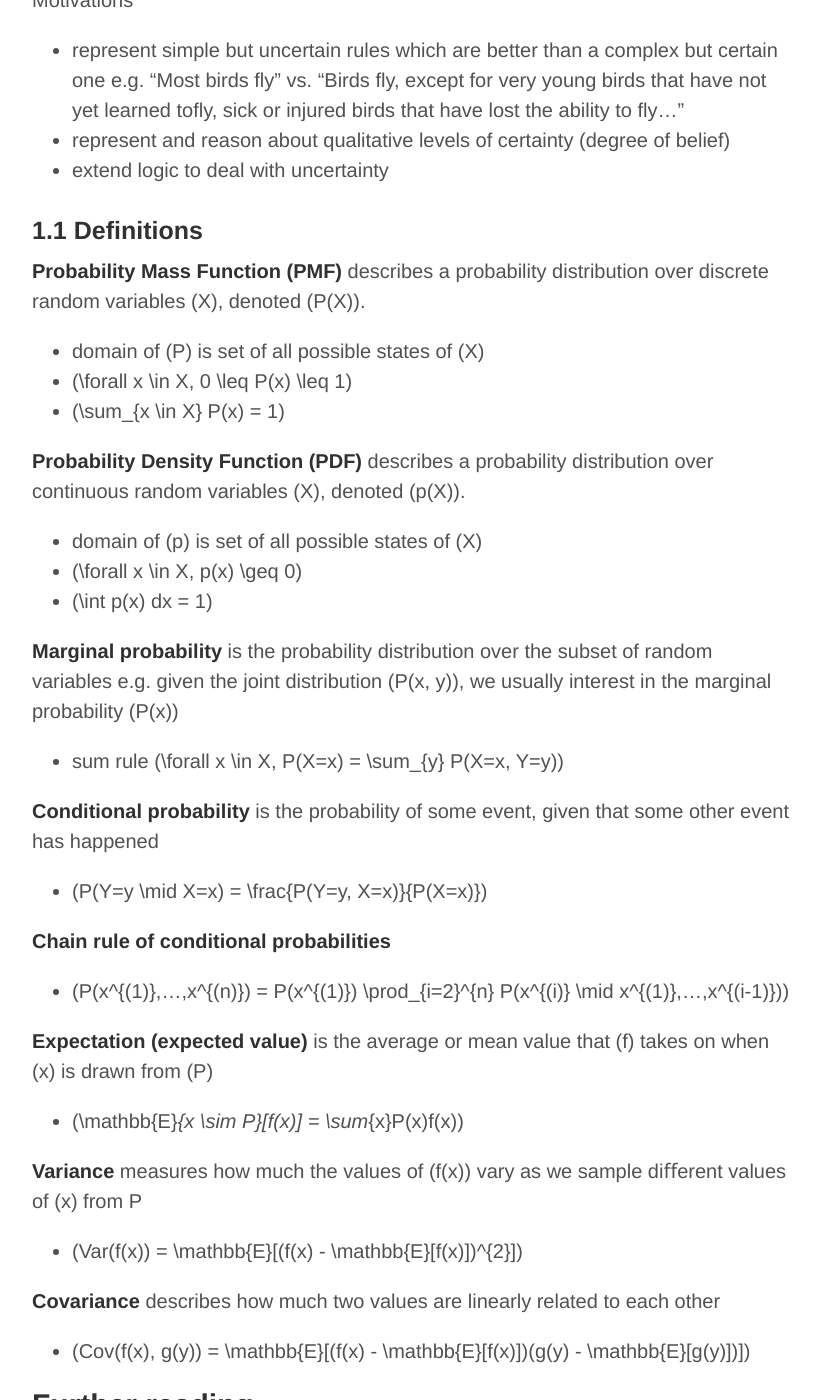
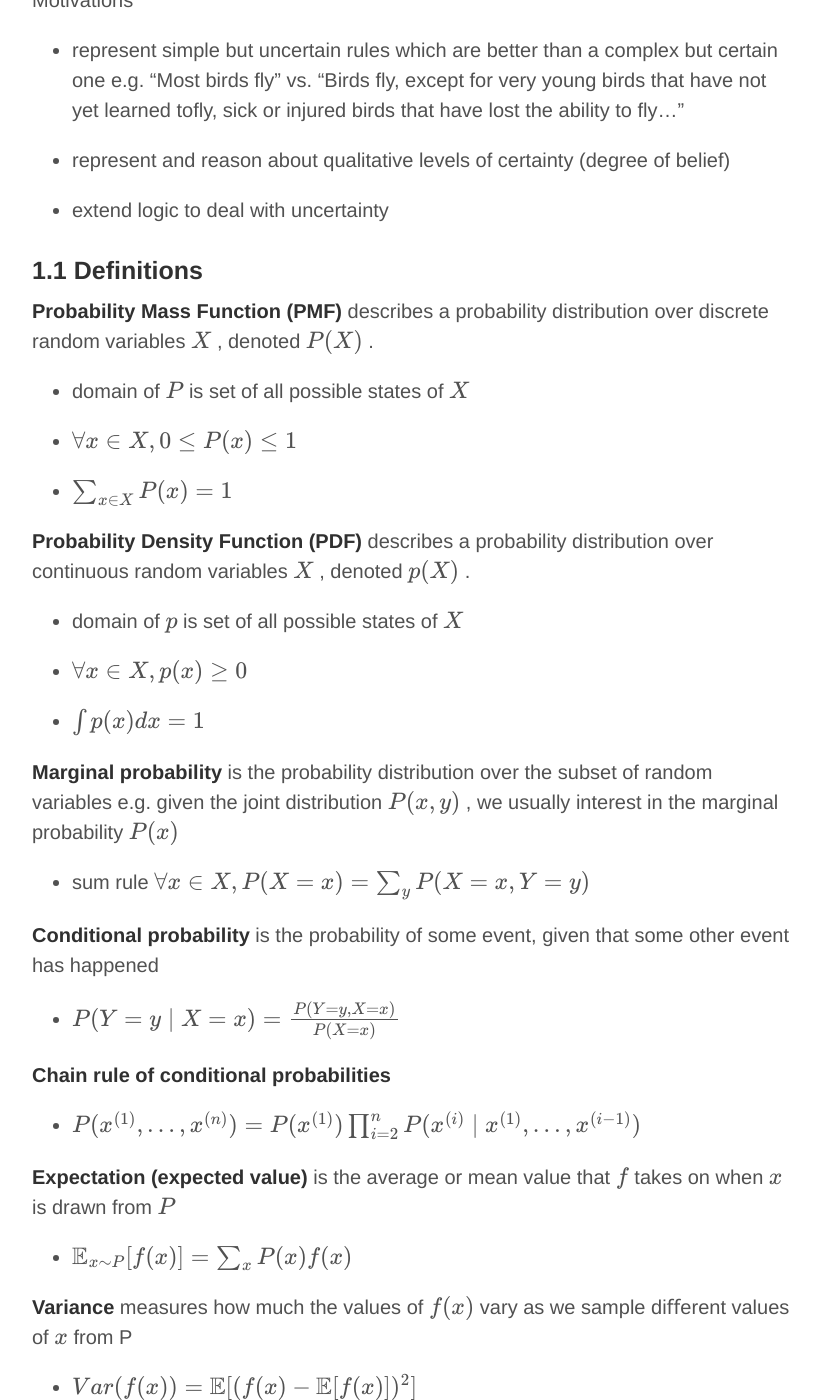
Before and after one commit to dl4vn/dl4vn.github.io, a Jekyll site: the page built from _posts/2016-12-22-A-review-of-probability-and-information-theory-for-deep-learning.md, in a window 1280 px wide and 1400 px high, scrolled down 762 px. Shown: the whole window, without its empty margins (228-1048 px from the left). Built offline with Jekyll 4.4.1, drawn with Linux system fonts in a browser that asks for light colours; our own code applies the rules of GitHub Pages for plain Markdown files; formulas are drawn with MathJax 3; part of the change alters nothing that is shown; some of the changed text lies outside the part shown.

```diff
--- a/_layouts/default.html
+++ b/_layouts/default.html
@@ -5,7 +5,18 @@
    <title>{{ page.title }} - {{ site.title }}</title>
    <link rel="stylesheet" type="text/css" href="{{ site.path }}/css/style.css" >
    <link rel="alternate" type="application/atom+xml" href="{{ site.path }}/feed.xml" title="News Feed">
-   <script src="https://cdn.mathjax.org/mathjax/latest/MathJax.js?config=TeX-AMS-MML_HTMLorMML" type="text/javascript"></script>
+   <script type="text/x-mathjax-config">
+      MathJax.Hub.Config({
+        tex2jax: {
+          inlineMath: [ ['$','$'], ["\\(","\\)"] ],
+          processEscapes: true
+        }
+      });
+   </script>
+
+   <script type="text/javascript"
+        src="http://cdn.mathjax.org/mathjax/latest/MathJax.js?config=TeX-AMS-MML_HTMLorMML">
+   </script>
 </head>
 <body>
 
--- a/_posts/2016-12-22-A-review-of-probability-and-information-theory-for-deep-learning.md
+++ b/_posts/2016-12-22-A-review-of-probability-and-information-theory-for-deep-learning.md
@@ -8,39 +8,56 @@ This note provides a quick glance to probability and information theory in their
 
 ## 1 Probability theory
 Motivations
+
 - represent simple but uncertain rules which are better than a complex but certain one e.g. "Most birds fly" vs. "Birds ﬂy, except for very young birds that have not yet learned toﬂy, sick or injured birds that have lost the ability to ﬂy..."
+
 - represent and reason about qualitative levels of certainty (degree of belief)
+
 - extend logic to deal with uncertainty
 
 ### 1.1 Definitions
-**Probability Mass Function (PMF)** describes a probability distribution over discrete random variables \(X\), denoted \(P(X)\).
-- domain of \(P\) is set of all possible states of \(X\)
-- \(\forall x \in X, 0 \leq P(x) \leq 1\)
-- \(\sum_{x \in X} P(x) = 1\)
+**Probability Mass Function (PMF)** describes a probability distribution over discrete random variables {% raw %} $X$ {% endraw %}, denoted {% raw %} $P(X)$ {% endraw %}.
 
-**Probability Density Function (PDF)** describes a probability distribution over continuous random variables \(X\), denoted \(p(X)\).
-- domain of \(p\) is set of all possible states of \(X\)
-- \(\forall x \in X, p(x) \geq 0\)
-- \(\int p(x) dx = 1\)
+- domain of {% raw %} $P$ {% endraw %} is set of all possible states of {% raw %} $X$ {% endraw %}
 
-**Marginal probability** is the probability distribution over the subset of random variables e.g. given the joint distribution \(P(x, y)\), we usually interest in the marginal probability \(P(x)\)
-- sum rule \(\forall x \in X, P(X=x) = \sum_{y} P(X=x, Y=y)\)
+- {% raw %} $\forall x \in X, 0 \leq P(x) \leq 1$ {% endraw %}
+
+- {% raw %} $\sum_{x \in X} P(x) = 1$ {% endraw %}
+
+**Probability Density Function (PDF)** describes a probability distribution over continuous random variables {% raw %} $X$ {% endraw %}, denoted {% raw %} $p(X)$ {% endraw %}.
+
+- domain of {% raw %} $p$ {% endraw %} is set of all possible states of {% raw %} $X$ {% endraw %}
+
+- {% raw %} $\forall x \in X, p(x) \geq 0$ {% endraw %}
+
+- {% raw %} $\int p(x) dx = 1$ {% endraw %}
+
+**Marginal probability** is the probability distribution over the subset of random variables e.g. given the joint distribution {% raw %} $P(x, y)$ {% endraw %}, we usually interest in the marginal probability {% raw %} $P(x)$ {% endraw %}
+
+- sum rule {% raw %} $\forall x \in X, P(X=x) = \sum_{y} P(X=x, Y=y)$ {% endraw %}
 
 **Conditional probability** is the probability of some event, given that some other event has happened
-- \(P(Y=y \mid X=x) = \frac{P(Y=y, X=x)}{P(X=x)}\)
+
+- {% raw %} $P(Y=y \mid X=x) = \frac{P(Y=y, X=x)}{P(X=x)}$ {% endraw %}
 
 **Chain rule of conditional probabilities**
-- \(P(x^{(1)},...,x^{(n)}) = P(x^{(1)}) \prod_{i=2}^{n} P(x^{(i)} \mid x^{(1)},...,x^{(i-1)})\)
 
-**Expectation (expected value)** is the average or mean value that \(f\) takes on when \(x\) is drawn from \(P\)
-- \(\mathbb{E}_{x \sim P}[f(x)] = \sum_{x}P(x)f(x)\)
+- {% raw %} $P(x^{(1)},...,x^{(n)}) = P(x^{(1)}) \prod_{i=2}^{n} P(x^{(i)} \mid x^{(1)},...,x^{(i-1)})$ {% endraw %}
 
-**Variance** measures how much the values of \(f(x)\) vary as we sample diﬀerent values of \(x\) from P
-- \(Var(f(x)) = \mathbb{E}[(f(x) - \mathbb{E}[f(x)])^{2}]\)
+**Expectation (expected value)** is the average or mean value that {% raw %} $f$ {% endraw %} takes on when {% raw %} $x$ {% endraw %} is drawn from {% raw %} $P$ {% endraw %}
+
+- {% raw %} $ \mathbb{E}_{x \sim P}[f(x)] = \sum_x P(x)f(x) $ {% endraw %}
+
+**Variance** measures how much the values of {% raw %} $f(x)$ {% endraw %} vary as we sample diﬀerent values of {% raw %} $x$ {% endraw %} from P
+
+- {% raw %} $Var(f(x)) = \mathbb{E}[(f(x) - \mathbb{E}[f(x)])^{2}]$ {% endraw %}
 
 **Covariance** describes how much two values are linearly related to each other
-- \(Cov(f(x), g(y)) = \mathbb{E}[(f(x) - \mathbb{E}[f(x)])(g(y) - \mathbb{E}[g(y)])]\)
+
+- {% raw %} $Cov(f(x), g(y)) = \mathbb{E}[(f(x) - \mathbb{E}[f(x)])(g(y) - \mathbb{E}[g(y)])]$ {% endraw %}
 
 ## Further reading
-- Probability theory http://www.med.mcgill.ca/epidemiology/hanley/bios601/GaussianModel/JaynesProbabilityTheory.pdf
-- Frequentist and Bayesian probability https://core.ac.uk/download/pdf/7048428.pdf
+
+- [Probability theory](http://www.med.mcgill.ca/epidemiology/hanley/bios601/GaussianModel/JaynesProbabilityTheory.pdf)
+
+- [Frequentist and Bayesian probability](https://core.ac.uk/download/pdf/7048428.pdf)
```
